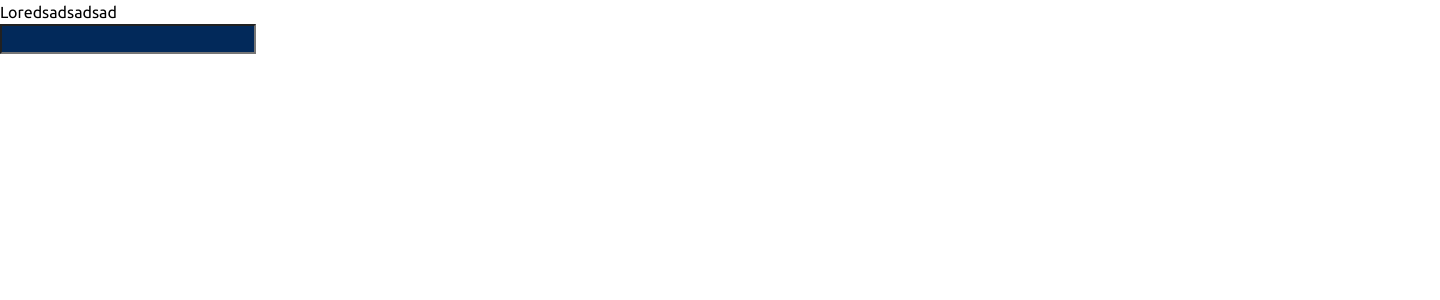
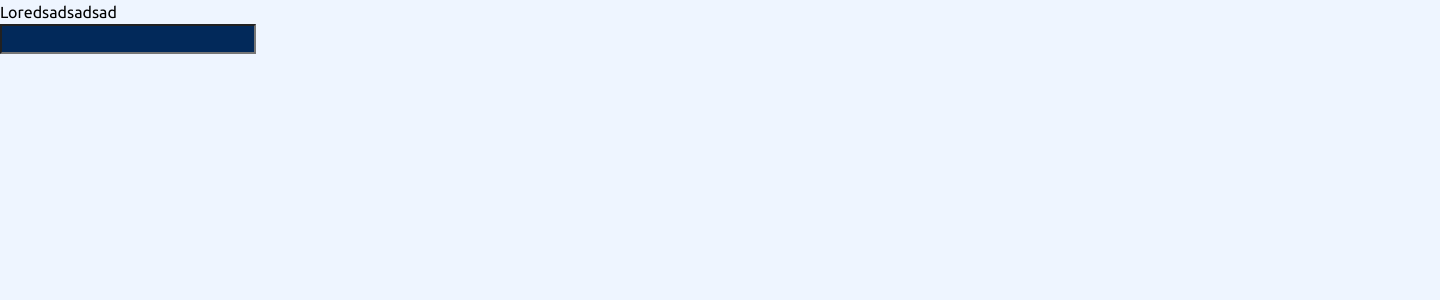
Before and after one commit to rus6600/multiform, a React (Vite) app: page / in a window 1280 px wide. Shown: the top 300 px of the page, 1440 px wide, since content can reach past the window. Built offline with nearby package versions, Linux system fonts and the light colour scheme.

Commit message:
add container component

```diff
--- a/src/App.tsx
+++ b/src/App.tsx
@@ -1,12 +1,15 @@
 import { DefaultStyles, Input } from './components/ui';
 import { ThemeProvider } from 'styled-components';
 import { theme } from './config';
+import { Container } from './components/ui/Container.tsx';
 
 function App() {
   return (
     <ThemeProvider theme={theme}>
-      <DefaultStyles />
-      <Input />
+      <Container>
+        <DefaultStyles />
+        <Input />
+      </Container>
     </ThemeProvider>
   );
 }
--- a/src/components/ui/Container.tsx
+++ b/src/components/ui/Container.tsx
@@ -1,14 +1,19 @@
 import React from 'react';
-import styled, { css } from 'styled-components';
+import styled from 'styled-components';
 
 type ContainerProps = {
   children?: React.ReactNode;
 };
 
 export const Container: React.FC<ContainerProps> = ({ children }) => {
-  return <>{children}</>;
+  return <StyledContainer>{children}</StyledContainer>;
 };
 
 const StyledContainer = styled('div')`
-  ${({ theme }) => css``}
+  width: 1440px;
+  margin-inline: auto;
+
+  @media (max-width: 600px) {
+    width: 100%;
+  }
 `;
--- a/src/components/ui/DefaultStyles.ts
+++ b/src/components/ui/DefaultStyles.ts
@@ -38,6 +38,7 @@ export const DefaultStyles = createGlobalStyle`
     font-family: UbuntuRegular, sans-serif;
     text-rendering: optimizeSpeed;
     line-height: 1.5;
+    background-color: #EEF5FF;
   }
 
   a:not([class]) {
--- a/src/config/index.ts
+++ b/src/config/index.ts
@@ -1,6 +1,6 @@
 import { ThemeType } from '../components/interfaces';
 
-export const theme = {
+export const theme: ThemeType = {
   colors: {
     marineBlue: 'hsl(213, 96%, 18%)',
     purplishBlue: 'hsl(243, 100%, 62%)',
```
